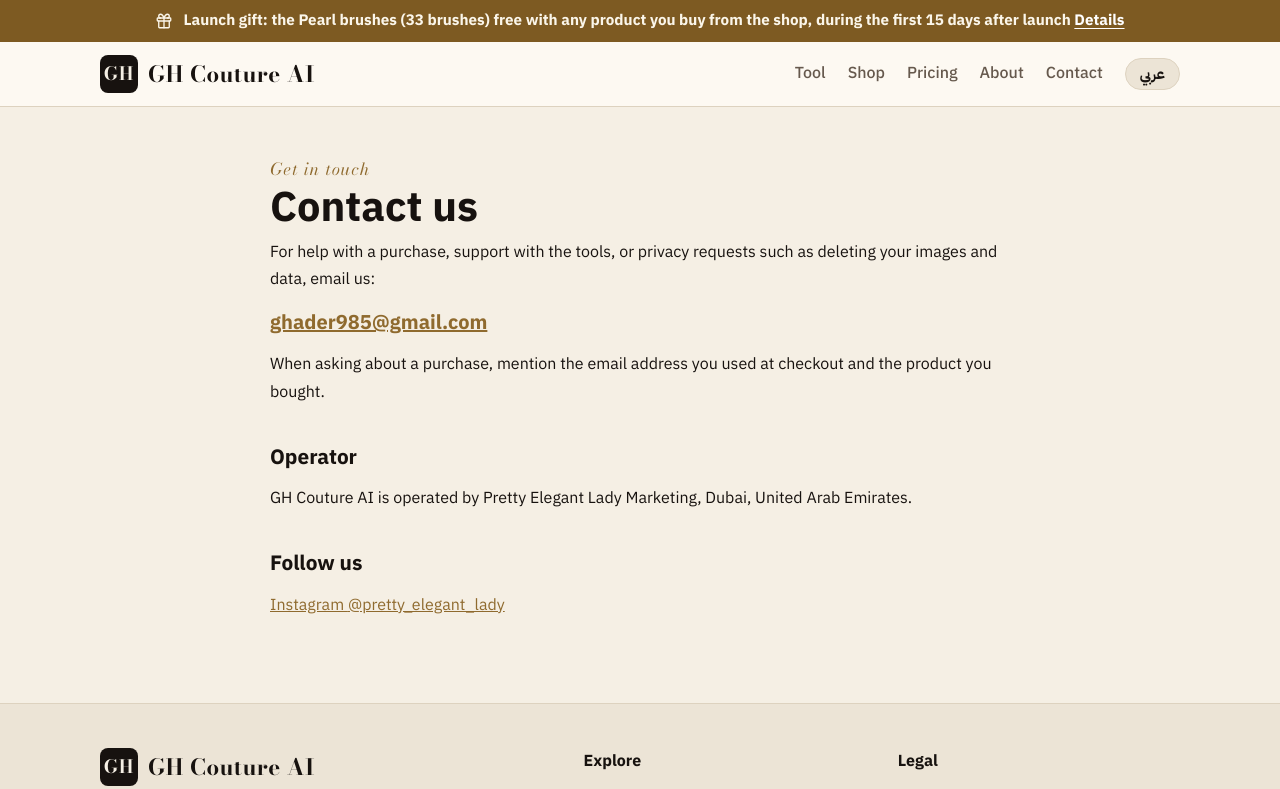
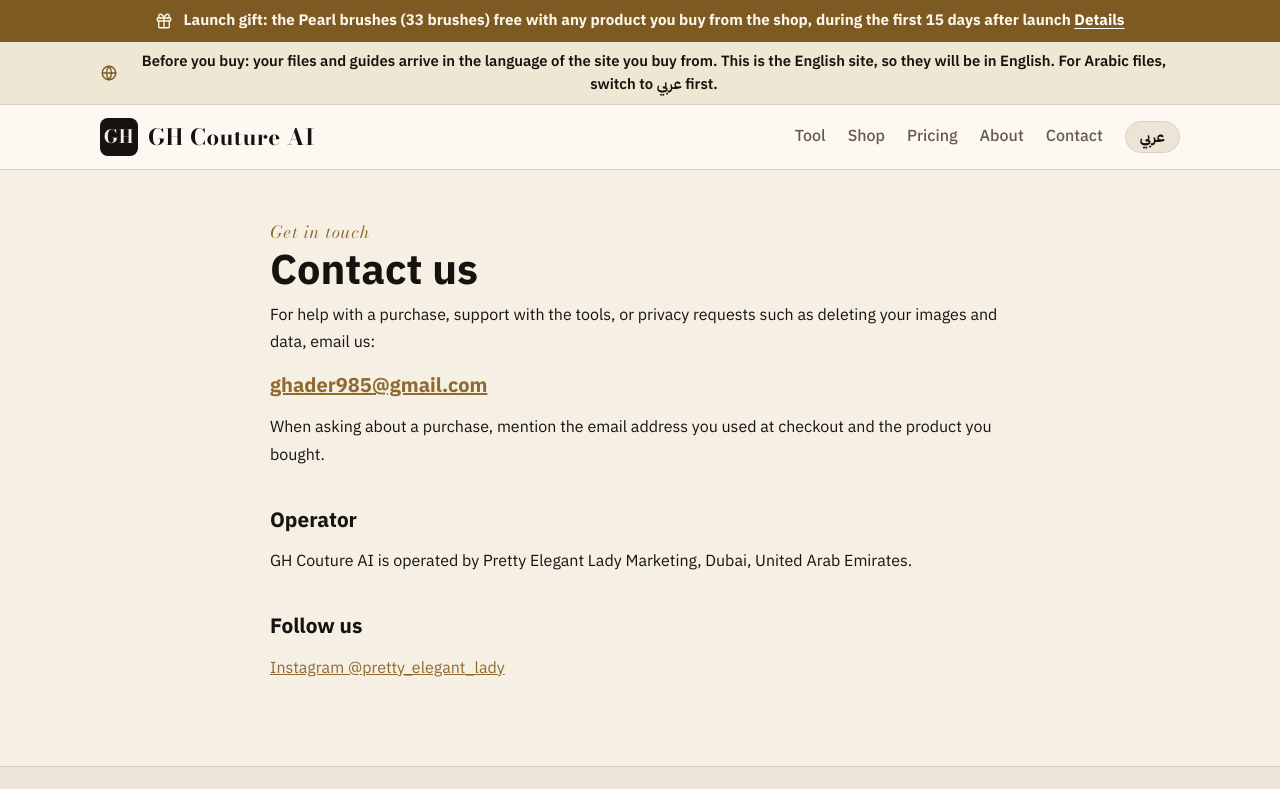
Before and after one commit to ghader985-stack/gh-fashion-creator, a Next.js app: page /contact in a window 1280 px wide. Shown: the top 789 px of the page. Built offline with nearby package versions, Linux system fonts and the light colour scheme.

Commit message:
Update SiteLayout.js

```diff
--- a/components/SiteLayout.js
+++ b/components/SiteLayout.js
@@ -6,7 +6,7 @@
 import { useEffect, useRef, useState } from 'react';
 import Head from 'next/head';
 import Link from 'next/link';
-import { SITE, LAUNCH, LAUNCH_GIFT, ltr, waLink } from '../lib/site';
+import { SITE, LAUNCH, LAUNCH_GIFT, LANG_NOTE, ltr, waLink } from '../lib/site';
 
 // يُنفَّذ بالـ <head> قبل رسم الصفحة: يحدد اللغة من اختيار الزائر المحفوظ، وإلا من لغة المتصفح.
 const LANG_SCRIPT = `(function(){var l='en';try{var s=localStorage.getItem('gh_site_lang');if(s==='ar'||s==='en'){l=s;}else{throw 0;}}catch(e){try{var a=navigator.languages||[navigator.language||''];for(var i=0;i<a.length;i++){if(String(a[i]).toLowerCase().indexOf('ar')===0){l='ar';break;}}}catch(e2){}}var d=document.documentElement;d.setAttribute('data-lang',l);d.setAttribute('lang',l);d.setAttribute('dir',l==='ar'?'rtl':'ltr');})();`;
@@ -105,6 +105,38 @@
   );
 }
 
+function GlobeIcon({ size = 18 }) {
+  return (
+    <svg width={size} height={size} viewBox="0 0 24 24" fill="none" stroke="currentColor" strokeWidth="1.8" strokeLinecap="round" strokeLinejoin="round" aria-hidden="true" style={{ flexShrink: 0 }}>
+      <circle cx="12" cy="12" r="9" />
+      <path d="M3 12h18" />
+      <path d="M12 3a14 14 0 0 1 0 18a14 14 0 0 1 0-18z" />
+    </svg>
+  );
+}
+
+// شريط تنبيه اللغة بأول كل صفحة: الملفات بلغة الموقع اللي بتشتري منه.
+function LangBar() {
+  return (
+    <div className="s-lbar">
+      <div className="s-wrap s-lbar-in">
+        <GlobeIcon />
+        <span><Bi ar={LANG_NOTE.bar.ar} en={LANG_NOTE.bar.en} /></span>
+      </div>
+    </div>
+  );
+}
+
+// سطر تحت زر الشراء بصفحة المنتج.
+export function LangNote() {
+  return (
+    <p className="s-langnote">
+      <GlobeIcon size={16} />
+      <span><Bi ar={LANG_NOTE.product.ar} en={LANG_NOTE.product.en} /></span>
+    </p>
+  );
+}
+
 // شارة فوق غلاف منتج الهدية.
 function GiftChip() {
   const on = useGiftOn();
@@ -175,6 +207,7 @@
       </Head>
 
       <GiftBar />
+      <LangBar />
 
       <header className={'s-head' + (dark ? ' dark' : '')}>
         <div className="s-wrap s-head-in">
@@ -385,6 +418,11 @@
         .s-gbar { background: #7d5a22; color: #fbf6ea; font-size: 0.95rem; font-weight: 700; }
         .s-gbar-in { display: flex; align-items: center; justify-content: center; gap: 10px; flex-wrap: wrap; padding-block: 9px; text-align: center; line-height: 1.55; }
         .s-gbar a { color: #fff; text-decoration: underline; text-underline-offset: 3px; white-space: nowrap; }
+        .s-lbar { background: #efe6d3; color: var(--ink); border-bottom: 1px solid var(--line); font-size: 0.93rem; font-weight: 600; }
+        .s-lbar-in { display: flex; align-items: center; justify-content: center; gap: 10px; padding-block: 8px; text-align: center; line-height: 1.55; }
+        .s-lbar svg { color: #7d5a22; }
+        .s-langnote { display: flex; align-items: flex-start; gap: 8px; margin: 12px 0 0; font-size: 0.93rem; font-weight: 600; color: var(--ink); }
+        .s-langnote svg { color: #7d5a22; margin-top: 4px; }
         .s-card-img, .s-prod-img { position: relative; }
         .s-gchip {
           position: absolute; top: 10px; inset-inline-start: 10px; z-index: 2;
@@ -437,6 +475,8 @@
           .s-gbar { font-size: 0.86rem; }
           .s-gbar-in { padding-block: 7px; }
           .s-gbar svg { display: none; }
+          .s-lbar { font-size: 0.85rem; }
+          .s-lbar svg { display: none; }
         }
       `}</style>
     </>
```
